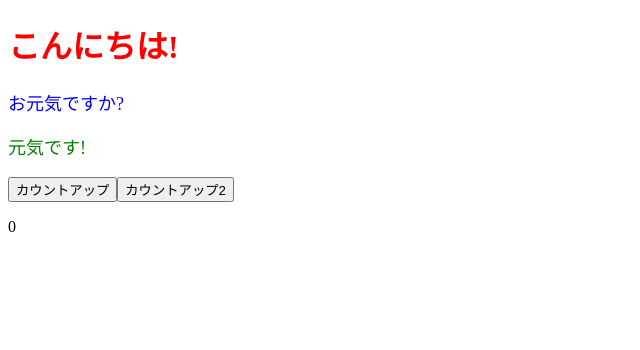
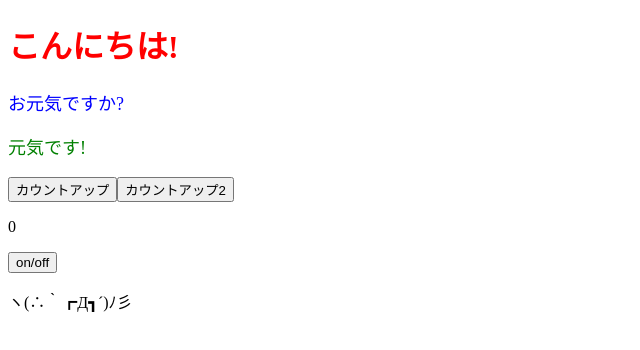
Before and after one commit to kei-mag/react-tailwindcss-ts-tutorial, a React (Create React App) app: page / in a window 1280 px wide. Shown: the top 350 px of the page, without its empty margins (0-640 px from the left). Built offline with nearby package versions, Linux system fonts and the light colour scheme.

Commit message:
49. 再レンダリングと副作用を知る(useEffect)

```diff
--- a/src/app.jsx
+++ b/src/app.jsx
@@ -1,9 +1,11 @@
-import { useState } from "react";
+import { useEffect, useState } from "react";
 import { ColorfulMessage } from "./components/ColorfulMessage";
 
 // exportタグを書いて他ファイルから参照可能にする
 export const App = () => {
+    console.log("--- App ---");
     const [num, setNum] = useState(0);
+    const [isShowFace, setIsShowFace] = useState(true);
     const onClickCountUp = () => {
         setNum(num + 1);
         setNum(num + 1); // 2回呼んでも1回しか増えない (Stateの更新はバッチ処理されるため、この行は上と同じ0+1の結果になる)
@@ -12,6 +14,20 @@ export const App = () => {
         setNum((prev) => prev + 1); // 関数型アップデート: 前の状態を引数として受け取り、新しい状態を返す
         setNum((prev) => prev + 1); // prevには1回目の更新後の状態が入るので、2回呼ぶと2増える
     }
+    const onClickToggleMessage = () => {
+        setIsShowFace(!isShowFace); // こっちが呼ばれたときに以下の3の倍数の処理で上書きされる場合がある。
+    }
+
+    useEffect(() => {
+        console.log("--- useEffect ---");
+        if (num > 0) {
+            if (num % 3 === 0) {
+                isShowFace || setIsShowFace(true);
+            } else {
+                isShowFace && setIsShowFace(false);
+            }
+        }
+    }, [num]); // 第2引数に指定した変数が更新されたときに第1引数の関数が実行される (第2引数を空配列にすると最初の1回だけ実行される, 省略すると毎回実行される)
     return (
     <>
     <h1 style={ { color: "red" } }>こんにちは!</h1>
@@ -20,6 +36,8 @@ export const App = () => {
     <button onClick={onClickCountUp}>カウントアップ</button>
     <button onClick={onClickCountUp2}>カウントアップ2</button>
     <p>{num}</p>
+    <button onClick={onClickToggleMessage}>on/off</button>
+    {isShowFace && <p>ヽ(∴｀┏Д┓´)ﾉ彡</p>}
     </>
     )
 };
--- a/src/components/ColorfulMessage.jsx
+++ b/src/components/ColorfulMessage.jsx
@@ -1,5 +1,6 @@
 // propsをオブジェクトの分割代入で受け取る
 export const ColorfulMessage = ({color, children}) => {
+    console.log("--- ColorfulMessage ---");
     const contentStyle = {
         color,
         fontSize: "18px",
```
Also changed, not shown: 1 other file (tests, documents, lock files or other folders).
